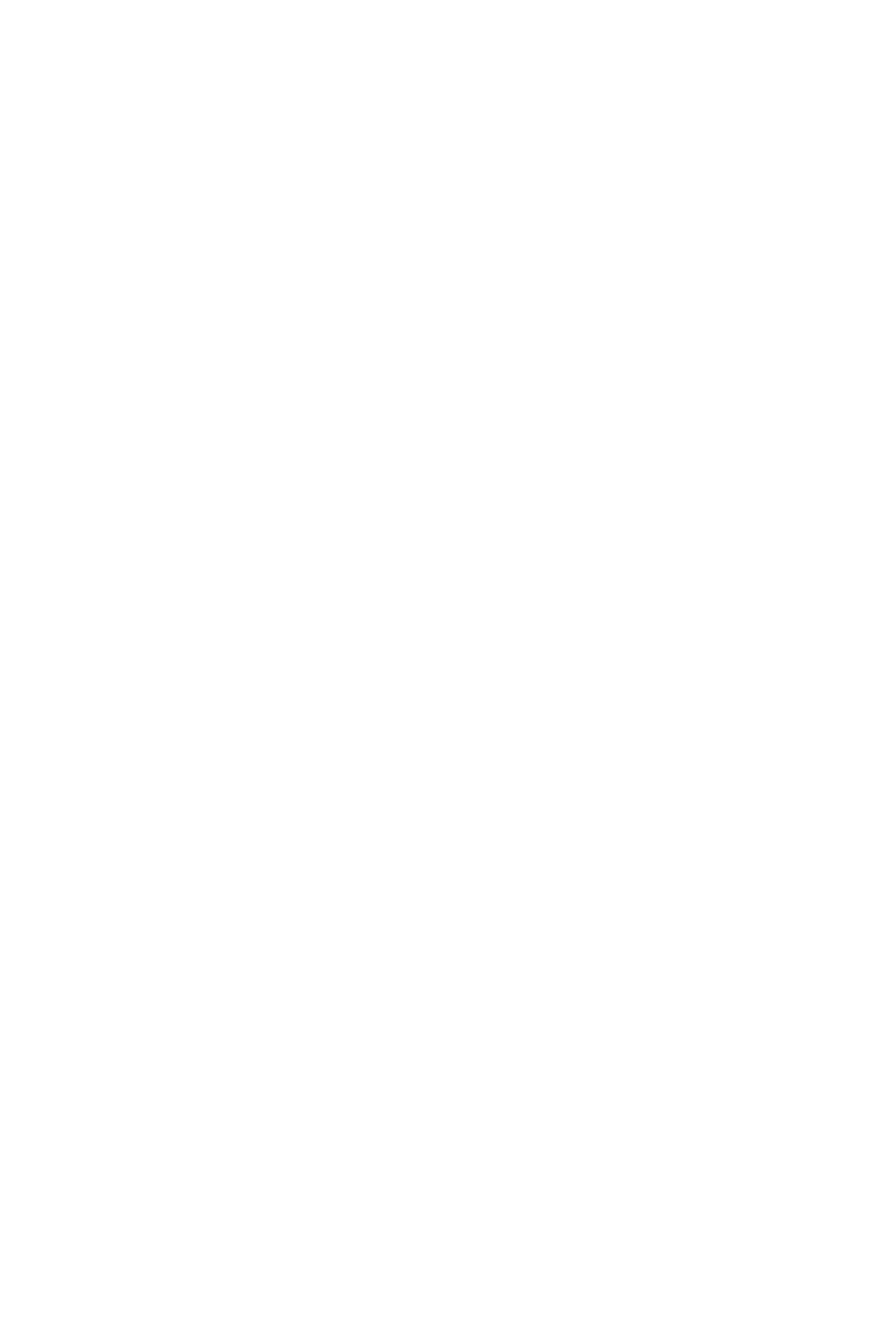
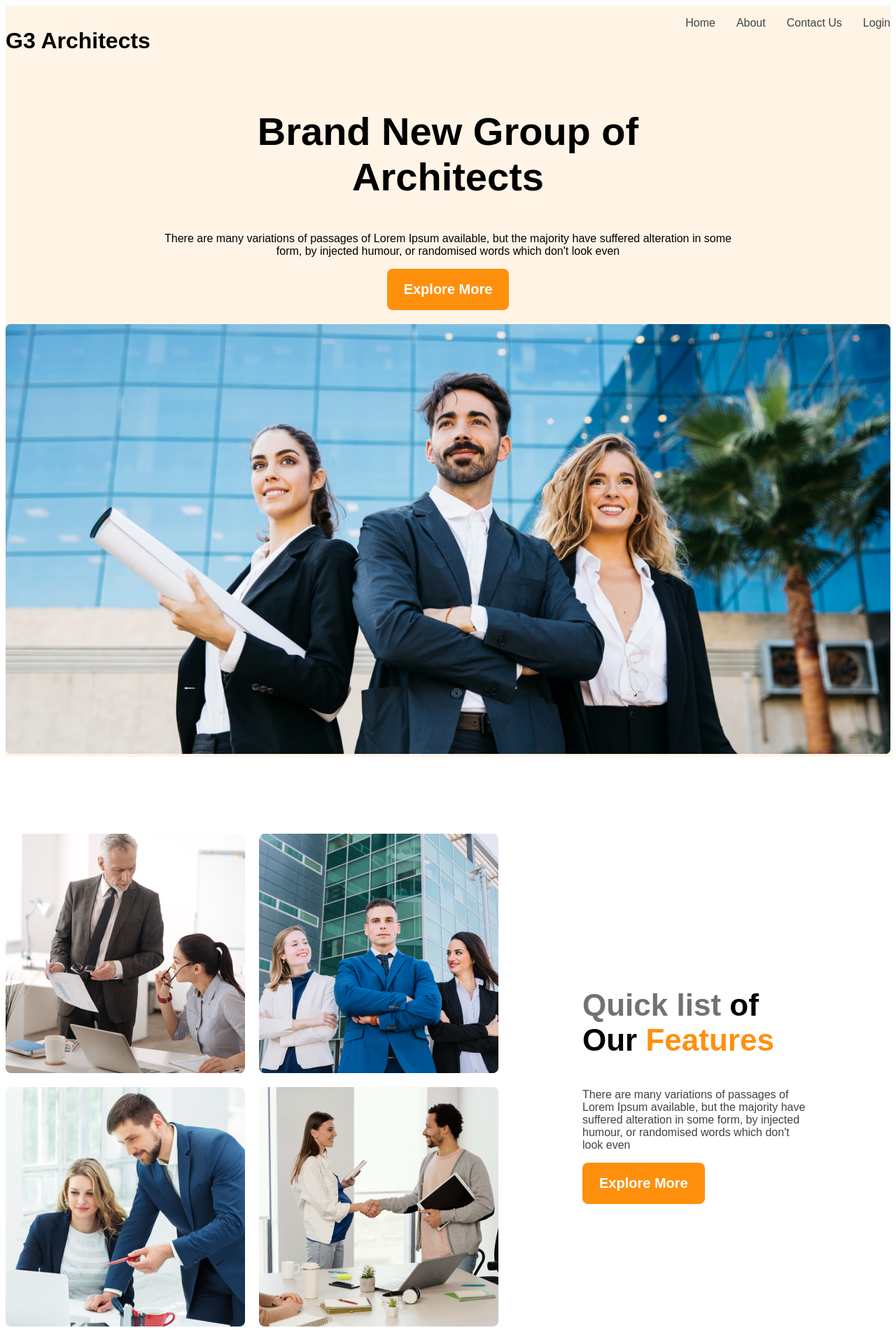
Before and after one commit to MdImranSikder/G3-Architecture-M2_m10, a plain HTML site: page index.html in a window 1280 px wide. Shown: the whole page at 70% size. Before the commit the page ends 800 px from the top, so only its background shows below. Drawn offline with Linux system fonts and the light colour scheme.

Commit message:
section-1 upload

```diff
--- a/Style/G3-Artchitecture-css.css
+++ b/Style/G3-Artchitecture-css.css
@@ -0,0 +1,123 @@
+/* body{
+    font-family: "Work Sans", sans-serif;
+} */
+.work-sans-font{
+    font-family: "Work Sans", sans-serif;
+    font-optical-sizing: auto;
+    font-weight:400;
+    font-style: normal;
+  }
+  .display-flex{
+    display: flex;
+  }
+  /* Dark 02 */
+  .text-gray{
+    color: #424242;
+  }
+  /* Dark 03 */
+  .text-light-gray{
+    color: #727272;
+  }
+  .btn-primary{
+    background-color: rgba(255, 144, 14, 1);
+    color: white;
+    padding: 18px 24px;
+    border-radius: 8px;
+    border: none;
+    font-size: 1.25rem;
+    font-weight: 600;
+  }
+  main{
+    max-width: 1298px;
+    margin: 0 auto;
+  }
+  main>section{
+    margin-top: 110px;
+  }
+  .header-bg-light{
+    background-color: rgba(255, 144, 14, 0.1);
+  }
+  .navbar{
+  justify-content: space-between;
+
+  /* flex-direction: column; */
+
+  }
+  .brand{
+    font-size: 2rem;
+    font-weight: bold;
+  }
+  .nav-links{
+   gap: 30px;
+  }
+ .navbar{
+
+ justify-content: space-between;
+  }
+
+  ul li{
+    list-style: none;
+  }
+  .navbar,.banner{
+    max-width: 1298px;
+    margin: 0 auto;
+  }
+  .banner-content{
+    max-width: 830px;
+    margin: 0 auto;
+    text-align: center;
+    margin-bottom: 20px;
+  }
+.banner-title{
+    font-size: 3.5rem;
+    font-weight: bold;
+}
+.banner-img{
+    max-width: 100%;
+}
+
+/* features section */
+.teams{
+  align-items: center;
+  /* gap: 20px; */
+}
+.team-img-container{
+  display: grid;
+  grid-template-columns: repeat(2,1fr);
+  gap: 20px;
+}
+.our-features-title{
+  font-size: 2.75rem;
+
+}
+.our-features{
+  max-width: 520px;
+  padding: 120px;
+}
+.quick-list{
+
+}
+.features{
+ color: rgba(255, 144, 14, 1);
+}
+/* Responsive query header */
+@media screen and (max-width: 576px) {
+
+
+  .navbar,.teams,.nav-links{
+    flex-direction:column ;
+  }
+
+
+  .team-img-container{
+
+    grid-template-columns: repeat(1,1fr);
+
+  }
+
+  .team-img-container img{
+    width: 100%;
+  }
+
+
+}
--- a/index.html
+++ b/index.html
@@ -6,11 +6,42 @@
     <title>G3-Architecture</title>
      <link rel="stylesheet" href="./Style/G3-Artchitecture-css.css">
 </head>
-<body>
-    <header>
-
+<body class="work-sans-font">
+    <header class="header-bg-light header-2">
+         <nav class="navbar display-flex">
+            <h3 class="brand">G3 Architects</h3>
+            <ul class="nav-links display-flex text-gray">
+                <li>Home</li>
+                <li>About</li>
+                <li>Contact Us</li>
+                <li>Login</li>
+            </ul>
+         </nav>
+         <div class="banner">
+            <div class="banner-content">
+                <h2 class="banner-title">Brand New Group of Architects </h2>
+                <p class="banner-description">There are many variations of passages of Lorem Ipsum available, but the majority have suffered alteration in some form, by injected humour, or randomised words which don't look even</p>
+                <button class="btn-primary">Explore More</button>
+            </div>
+           <div>
+            <img src="./images/banner.png" alt="" class="banner-img">
+           </div>
+         </div>
     </header>
     <main>
+        <section class="teams display-flex">
+            <div class="team-img-container">
+                <img src="./images/team1.png" alt="">
+                <img src="./images/team2.png" alt="">
+                <img src="./images/team3.png" alt="">
+                <img src="./images/team4.png" alt="">
+            </div>
+            <div class="our-features">
+                <h3 class="our-features-title"><span class="text-light-gray">Quick list</span> of Our <span class="features">Features</span></h3>
+                <p class="our-features_description text-gray">There are many variations of passages of Lorem Ipsum available, but the majority have suffered alteration in some form, by injected humour, or randomised words which don't look even</p>
+                <button class="btn-primary">Explore More</button>
+            </div>
+        </section>
 
     </main>
     <footer>
```
